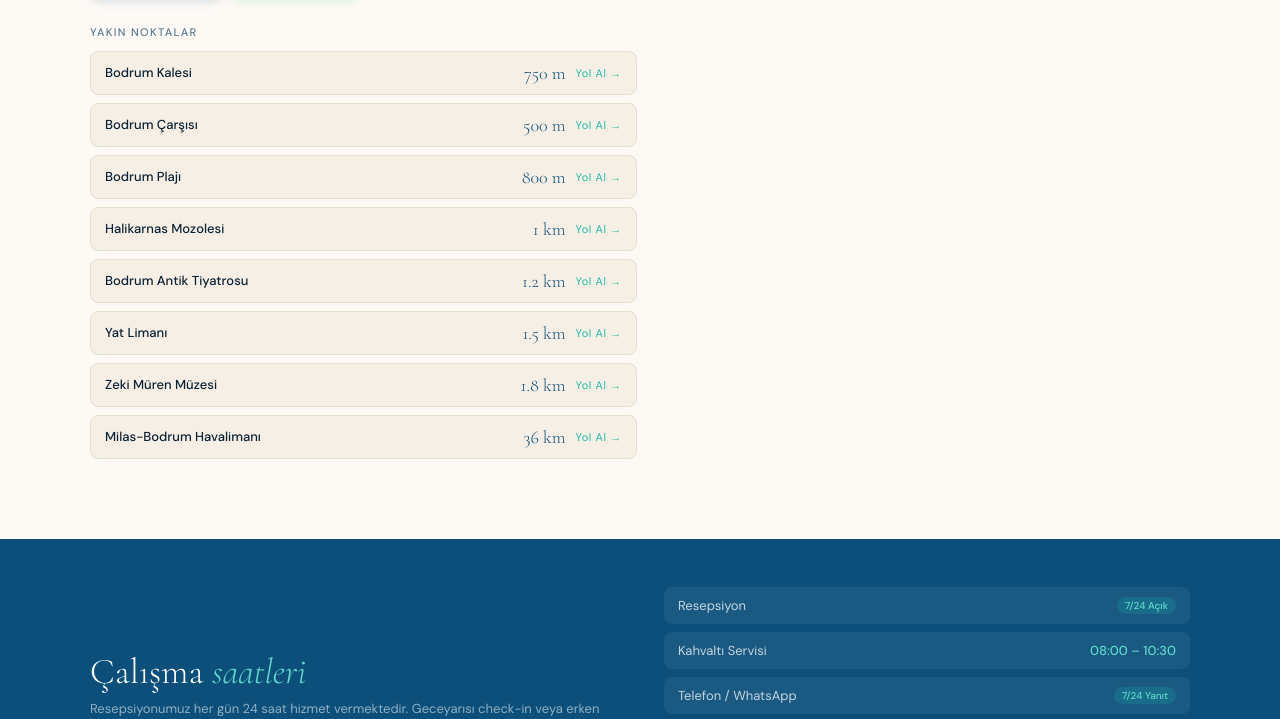
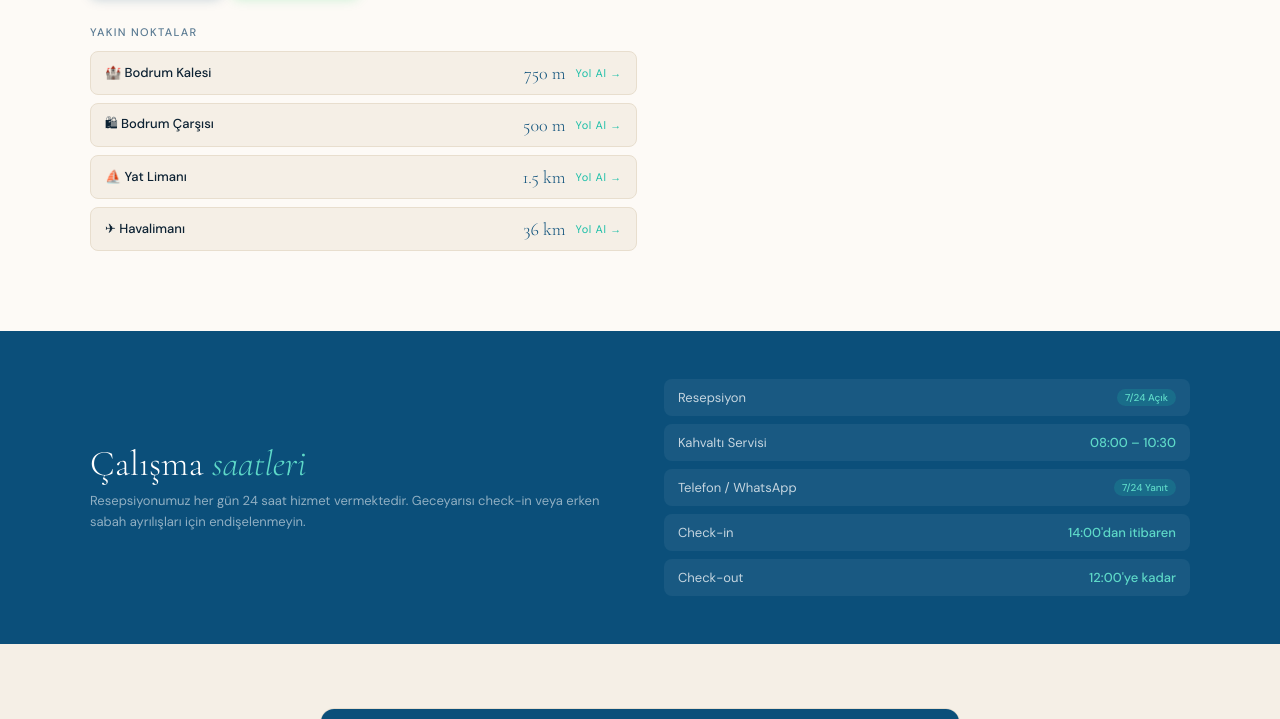
Before and after one commit to selcukburgaz-max/tuna-butik-otel, a website: page iletisim.html in a window 1280 px wide. Shown: the part 947-1666 px from the top of the page. Drawn offline with nearby package versions, Linux system fonts and the light colour scheme.

Commit message:
Update iletisim.html

```diff
--- a/iletisim.html
+++ b/iletisim.html
@@ -365,14 +365,10 @@ textarea{resize:vertical;min-height:100px;line-height:1.6;}
 
       <div class="distance-title">Yakın Noktalar</div>
       <div class="dist-list">
-        <div class="dist-row"><a href="https://maps.google.com/?q=Bodrum+Kalesi" target="_blank" rel="noopener"><span class="dist-place">Bodrum Kalesi</span><div style="display:flex;align-items:center;gap:10px"><span class="dist-km">750 m</span><span class="dist-arrow">Yol Al →</span></div></a></div>
-        <div class="dist-row"><a href="https://maps.google.com/?q=Bodrum+Carsisi" target="_blank" rel="noopener"><span class="dist-place">Bodrum Çarşısı</span><div style="display:flex;align-items:center;gap:10px"><span class="dist-km">500 m</span><span class="dist-arrow">Yol Al →</span></div></a></div>
-        <div class="dist-row"><a href="https://maps.google.com/?q=Bodrum+Plaji" target="_blank" rel="noopener"><span class="dist-place">Bodrum Plajı</span><div style="display:flex;align-items:center;gap:10px"><span class="dist-km">800 m</span><span class="dist-arrow">Yol Al →</span></div></a></div>
-        <div class="dist-row"><a href="https://maps.google.com/?q=Halikarnas+Mozolesi+Bodrum" target="_blank" rel="noopener"><span class="dist-place">Halikarnas Mozolesi</span><div style="display:flex;align-items:center;gap:10px"><span class="dist-km">1 km</span><span class="dist-arrow">Yol Al →</span></div></a></div>
-        <div class="dist-row"><a href="https://maps.google.com/?q=Antik+Tiyatro+Bodrum" target="_blank" rel="noopener"><span class="dist-place">Bodrum Antik Tiyatrosu</span><div style="display:flex;align-items:center;gap:10px"><span class="dist-km">1.2 km</span><span class="dist-arrow">Yol Al →</span></div></a></div>
-        <div class="dist-row"><a href="https://maps.google.com/?q=Bodrum+Marina" target="_blank" rel="noopener"><span class="dist-place">Yat Limanı</span><div style="display:flex;align-items:center;gap:10px"><span class="dist-km">1.5 km</span><span class="dist-arrow">Yol Al →</span></div></a></div>
-        <div class="dist-row"><a href="https://maps.google.com/?q=Zeki+Muren+Muzesi+Bodrum" target="_blank" rel="noopener"><span class="dist-place">Zeki Müren Müzesi</span><div style="display:flex;align-items:center;gap:10px"><span class="dist-km">1.8 km</span><span class="dist-arrow">Yol Al →</span></div></a></div>
-        <div class="dist-row"><a href="https://maps.google.com/?q=Milas+Bodrum+Havalimani" target="_blank" rel="noopener"><span class="dist-place">Milas-Bodrum Havalimanı</span><div style="display:flex;align-items:center;gap:10px"><span class="dist-km">36 km</span><span class="dist-arrow">Yol Al →</span></div></a></div>
+        <div class="dist-row"><a href="https://maps.google.com/?q=Bodrum+Kalesi" target="_blank" rel="noopener"><span class="dist-place">🏰 Bodrum Kalesi</span><div style="display:flex;align-items:center;gap:10px"><span class="dist-km">750 m</span><span class="dist-arrow">Yol Al →</span></div></a></div>
+        <div class="dist-row"><a href="https://maps.google.com/?q=Bodrum+Carsisi" target="_blank" rel="noopener"><span class="dist-place">🛍 Bodrum Çarşısı</span><div style="display:flex;align-items:center;gap:10px"><span class="dist-km">500 m</span><span class="dist-arrow">Yol Al →</span></div></a></div>
+        <div class="dist-row"><a href="https://maps.google.com/?q=Bodrum+Marina" target="_blank" rel="noopener"><span class="dist-place">⛵ Yat Limanı</span><div style="display:flex;align-items:center;gap:10px"><span class="dist-km">1.5 km</span><span class="dist-arrow">Yol Al →</span></div></a></div>
+        <div class="dist-row"><a href="https://maps.google.com/?q=Milas+Bodrum+Havalimani" target="_blank" rel="noopener"><span class="dist-place">✈ Havalimanı</span><div style="display:flex;align-items:center;gap:10px"><span class="dist-km">36 km</span><span class="dist-arrow">Yol Al →</span></div></a></div>
       </div>
     </div>
 
@@ -457,8 +453,7 @@ textarea{resize:vertical;min-height:100px;line-height:1.6;}
       <a href="/hizmetler/">Hizmetler</a><a href="/galeri/">Galeri</a>
       <a href="/hakkimizda/">Hakkımızda</a><a href="/iletisim/">İletişim</a>
     </div>
-    <div class="footer-mini-copy">© 2026 Tuna Butik Otel · Bodrum/Muğla<br>
-      <span style="font-size:11px;opacity:0.45">Tasarım: <a href="mailto:selcukburgaz@gmail.com" style="color:rgba(255,255,255,0.4);text-decoration:none">Burgaz Reklam Ajansı</a></span></div>
+    <div class="footer-mini-copy">© 2025 Tuna Butik Otel · Bodrum/Muğla</div>
   </div>
 </footer>
 
```
